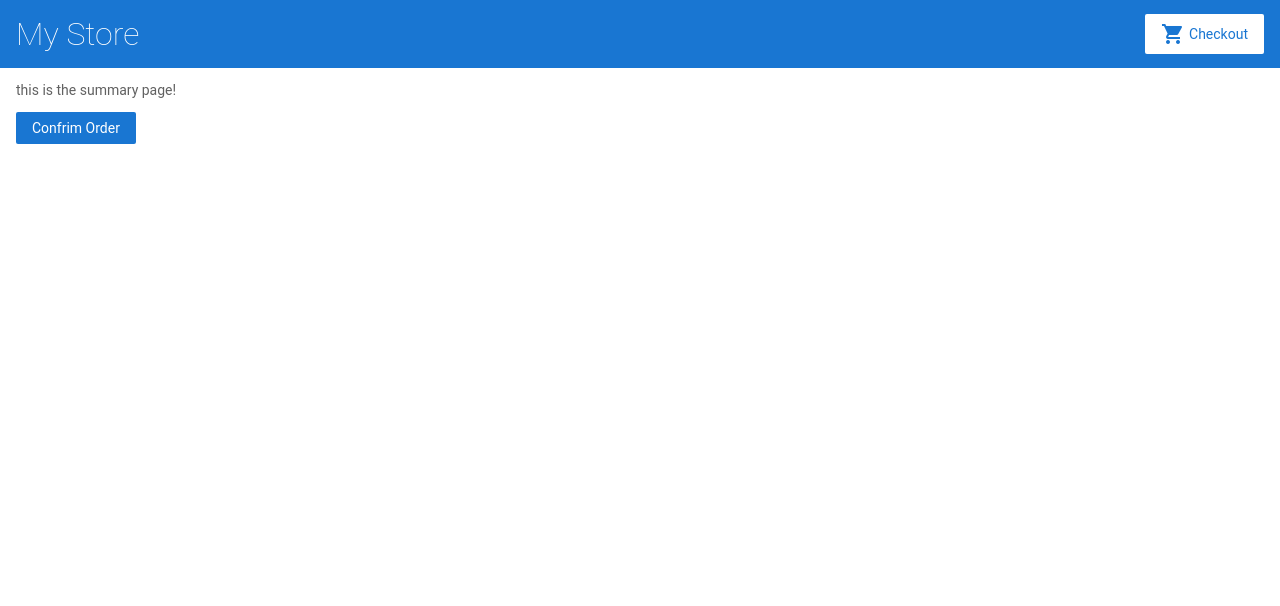
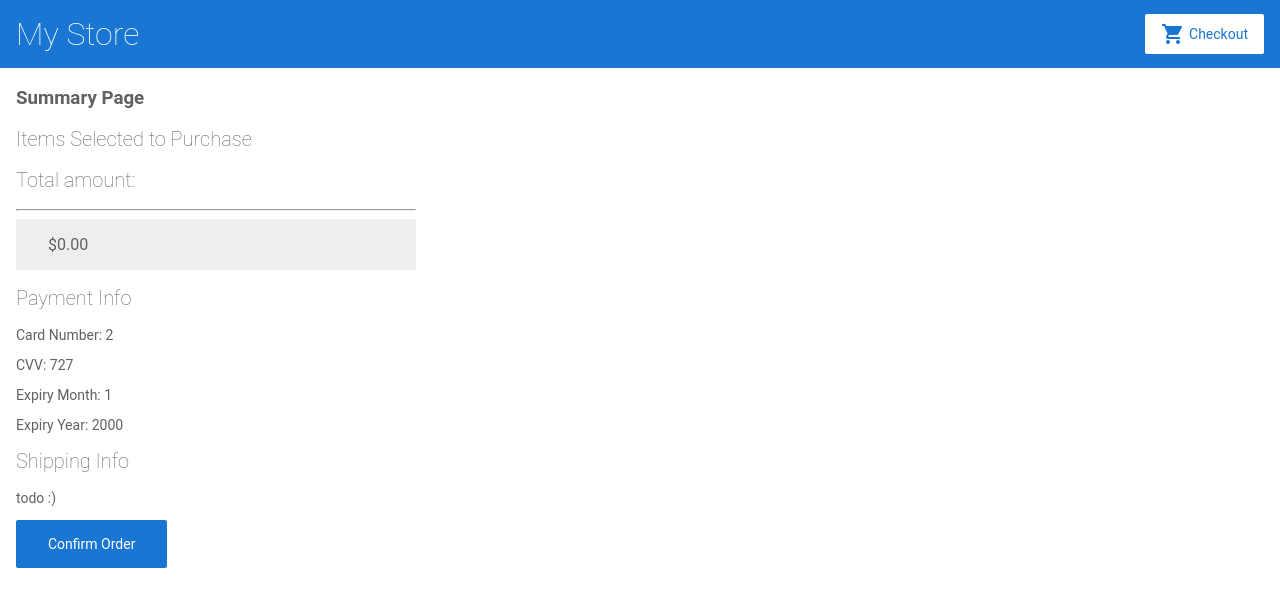
Before and after one commit to LilyDris/CSE5234, an Angular app in the folder Lab5/: page /summary in a window 1280 px wide. Shown: the top 606 px of the page. Built offline with nearby package versions, Linux system fonts and the light colour scheme.

Commit message:
Summary page now has items

```diff
--- a/Lab5/src/app/cart.service.ts
+++ b/Lab5/src/app/cart.service.ts
@@ -1,4 +1,5 @@
 import { Product } from './products';
+import { PaymentInfo } from './payment-info';
 import { Injectable } from '@angular/core';
 import { HttpClient } from '@angular/common/http';
 import { totalmem } from 'os';
@@ -11,6 +12,12 @@ export class CartService {
   constructor(private http: HttpClient){
   }
   items: Product[] = [];
+  paymentInfo: PaymentInfo = {
+    CardNumber: 2,
+    CVV: 727,
+    ExpiryMonth: 1,
+    ExpiryYear: 2000
+  }
 
 /* . . . */
   addToCart(product: Product) {
@@ -35,4 +42,8 @@ clearCart() {
   getShippingPrices(){
     return this.http.get<{type: string, price: number}[]>('/assets/shipping.json');
   }
+
+  getPaymentInfo() {
+    return this.paymentInfo
   }
+}
--- /dev/null
+++ b/Lab5/src/app/payment-info.ts
@@ -0,0 +1,6 @@
+export interface PaymentInfo {
+    CardNumber: number;
+    CVV: number;
+    ExpiryMonth: number;
+    ExpiryYear: number;
+  }
--- a/Lab5/src/app/summary/summary.component.html
+++ b/Lab5/src/app/summary/summary.component.html
@@ -1,5 +1,29 @@
-<p>this is the summary page!</p>
+<h3>Summary Page</h3>
+
+<h2>Items Selected to Purchase</h2>
+<div class="cart-item" *ngFor="let item of items">
+    <span>{{ item.name }}</span>
+    <span>{{ item.price | currency }}</span>
+</div>
+<div >
+    <h2>Total amount:</h2>
+    <hr class="solid">
+    <span class="cart-item">{{getTotal() | currency}}</span>
+</div>
+
+
+<h2>Payment Info</h2>
+<p>Card Number: {{paymentInfo.CardNumber}}</p>
+<p>CVV: {{paymentInfo.CVV}}</p>
+<p>Expiry Month: {{paymentInfo.ExpiryMonth}}</p>
+<p>Expiry Year: {{paymentInfo.ExpiryYear}}</p>
+
+<h2>Shipping Info</h2>
+<p>todo :)</p>
+
 
 <a routerLink="/confirmation" class="button">
-    Confrim Order
+    <button (click)="onSubmit()">
+        Confirm Order
+    </button>
 </a>
--- a/Lab5/src/app/summary/summary.component.ts
+++ b/Lab5/src/app/summary/summary.component.ts
@@ -1,15 +1,35 @@
-import { Component, OnInit } from '@angular/core';
+import { Component } from '@angular/core';
+import { CartService } from '../cart.service';
 
 @Component({
   selector: 'app-summary',
   templateUrl: './summary.component.html',
   styleUrls: ['./summary.component.css']
 })
-export class SummaryComponent implements OnInit {
 
-  constructor() { }
+export class SummaryComponent {
 
-  ngOnInit(): void {
+  items = this.cartService.getItems();
+  total: number;
+  paymentInfo = this.cartService.getPaymentInfo();
+
+  constructor(
+    private cartService: CartService
+  ) {
+    this.total = 0;
+   }
+
+  getTotal() {
+    for (let item of this.items) {
+      this.total += item.price
+    }
+    return this.total;
+  }
+
+  onSubmit(): void {
+    //Process checkout data here
+    this.items = this.cartService.clearCart();
+    window.alert('Your order has been submitted!')
   }
 
 }
```
Lines whose indentation alone changed are shown as unchanged.
